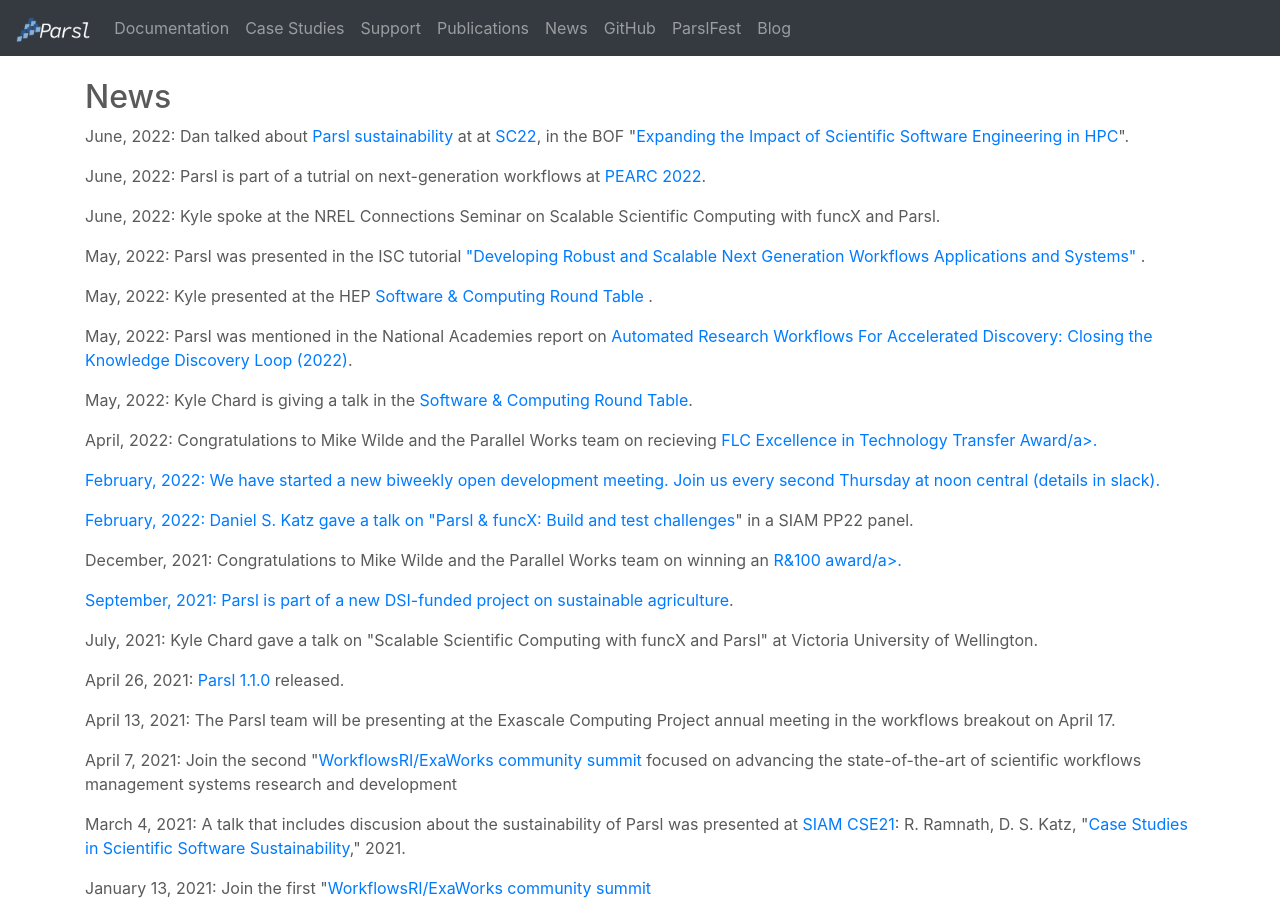
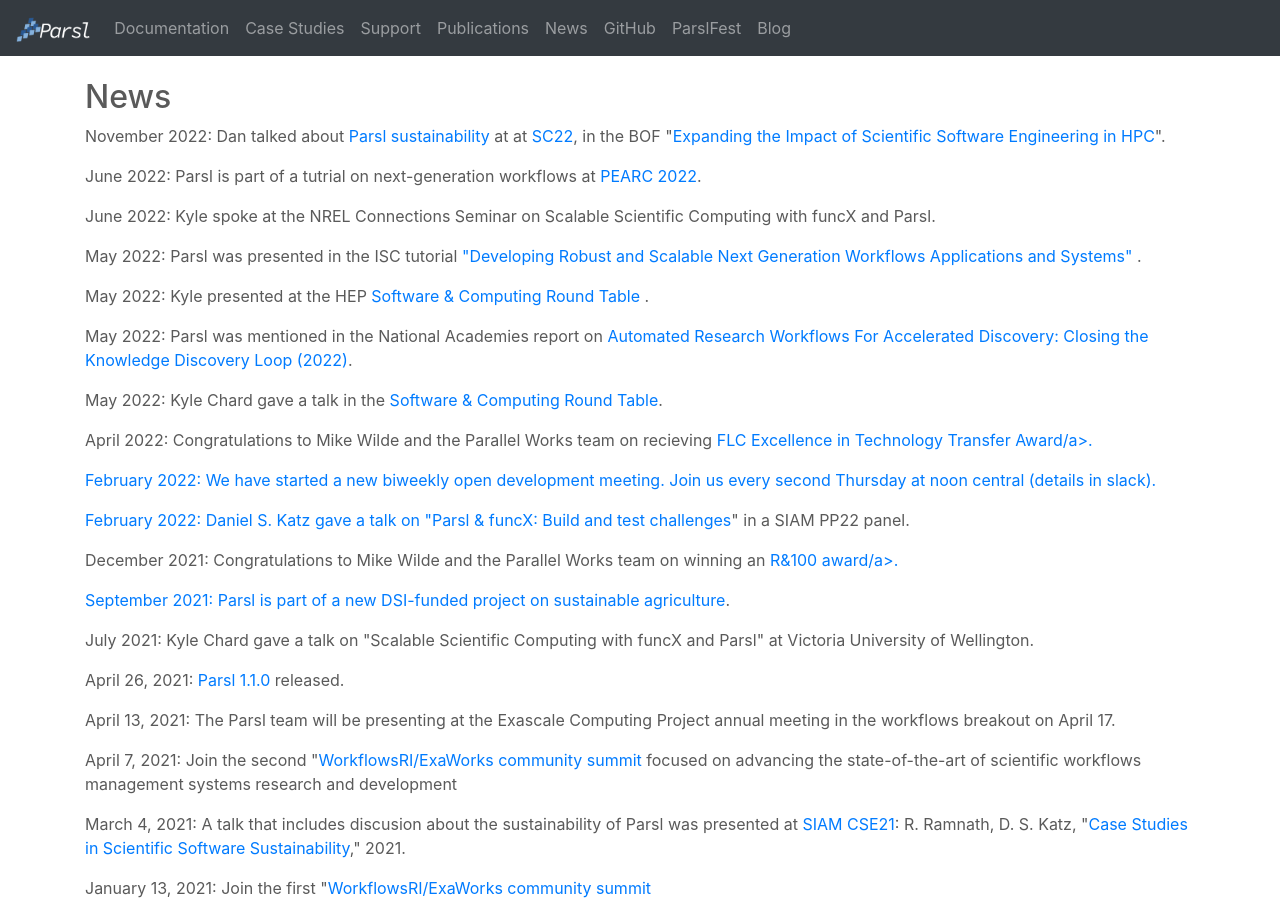
Before and after one commit to Parsl/parsl.github.io, a Jekyll site: the page built from news.html, in a window 1280 px wide and 900 px high. Built offline with Jekyll 4.4.1, drawn with Linux system fonts in a browser that asks for light colours.

Commit message:
Update news.html

```diff
--- a/news.html
+++ b/news.html
@@ -19,81 +19,81 @@
 
 
        <div class="news-info">
-        <p><span class="name">June, 2022:</span>
+        <p><span class="name">November 2022:</span>
           Dan talked about <a href="https://doi.org/10.5281/zenodo.7327745">Parsl sustainability</a> at at <a href="https://sc22.supercomputing.org/">SC22</a>,
           in the BOF "<a href="https://sc22.supercomputing.org/presentation/?id=bof198&sess=sess337">Expanding the Impact of Scientific Software Engineering in HPC</a>".
         </p>
       </div>
 
       <div class="news-info">
-        <p><span class="name">June, 2022:</span>
+        <p><span class="name">June 2022:</span>
          Parsl is part of a tutrial on next-generation workflows at <a href='https://pearc.acm.org/pearc22'>PEARC 2022</a>.
         </p>
       </div>
 
        <div class="news-info">
-        <p><span class="name">June, 2022:</span>
+        <p><span class="name">June 2022:</span>
          Kyle spoke at the NREL Connections Seminar on Scalable Scientific Computing with funcX and Parsl.
         </p>
       </div>
 
        <div class="news-info">
-        <p><span class="name">May, 2022:</span>
+        <p><span class="name">May 2022:</span>
          Parsl was presented in the ISC tutorial <a href='https://www.isc-hpc.com/agenda.html'>"Developing Robust and Scalable Next Generation Workflows Applications and Systems" </a>.
         </p>
       </div>
 
        <div class="news-info">
-        <p><span class="name">May, 2022:</span>
+        <p><span class="name">May 2022:</span>
          Kyle presented at the HEP <a href='https://indico.jlab.org/event/505/#day-2022-05-03'>Software &amp; Computing Round Table </a>.
         </p>
       </div>
 
       <div class="news-info">
-        <p><span class="name">May, 2022:</span>
+        <p><span class="name">May 2022:</span>
           Parsl was mentioned in the National Academies report on  <a href='http://nap.naptionalacademies.org/26532'>Automated Research Workflows For
 Accelerated Discovery: Closing the Knowledge Discovery Loop (2022)</a>.
         </p>
       </div>
 
       <div class="news-info">
-        <p><span class="name">May, 2022:</span>
-           Kyle Chard is giving a talk in the <a href='https://indico.jlab.org/event/505/#day-2022-05-03'>Software &amp; Computing Round Table</a>.
+        <p><span class="name">May 2022:</span>
+           Kyle Chard gave a talk in the <a href='https://indico.jlab.org/event/505/#day-2022-05-03'>Software &amp; Computing Round Table</a>.
         </p>
       </div>
 
        <div class="news-info">
-        <p><span class="name">April, 2022:</span>
+        <p><span class="name">April 2022:</span>
            Congratulations to Mike Wilde and the Parallel Works team on recieving <a href='https://www.hpcwire.com/off-the-wire/argonne-and-parallel-works-win-highest-honor-from-federal-laboratory-consortium/'>FLC Excellence in Technology Transfer Award/a>.
         </p>
       </div>
 
        <div class="news-info">
-        <p><span class="name">February, 2022:</span>
+        <p><span class="name">February 2022:</span>
            We have started a new biweekly open development meeting. Join us every second Thursday at noon central (details in slack).
          </p>
       </div>
 
       <div class="news-info">
-        <p><span class="name">February, 2022:</span>
+        <p><span class="name">February 2022:</span>
            Daniel S. Katz gave a talk on "<a href="https://doi.org/10.5281/zenodo.6210785">Parsl & funcX: Build and test challenges</a>" in a SIAM PP22 panel.
         </p>
       </div>
 
        <div class="news-info">
-        <p><span class="name">December, 2021:</span>
+        <p><span class="name">December 2021:</span>
            Congratulations to Mike Wilde and the Parallel Works team on winning an <a href='https://www.rdworldonline.com/argonne-national-laboratorys-machine-learning-software-streamlines-design-time/'>R&amp;100 award/a>.
         </p>
       </div>
 
       <div class="news-info">
-        <p><span class="name">September, 2021:</span>
+        <p><span class="name">September 2021:</span>
            Parsl is part of a new <a href='https://dpi.uillinois.edu/news/dpi-awards-more-than-1-5-million-in-second-round-of-rd-seed-grants/'>DSI-funded project on sustainable agriculture</a>.
         </p>
       </div>
 
        <div class="news-info">
-        <p><span class="name">July, 2021:</span>
+        <p><span class="name">July 2021:</span>
            Kyle Chard gave a talk on "Scalable Scientific Computing with funcX and Parsl" at Victoria University of Wellington.
         </p>
       </div>
```
